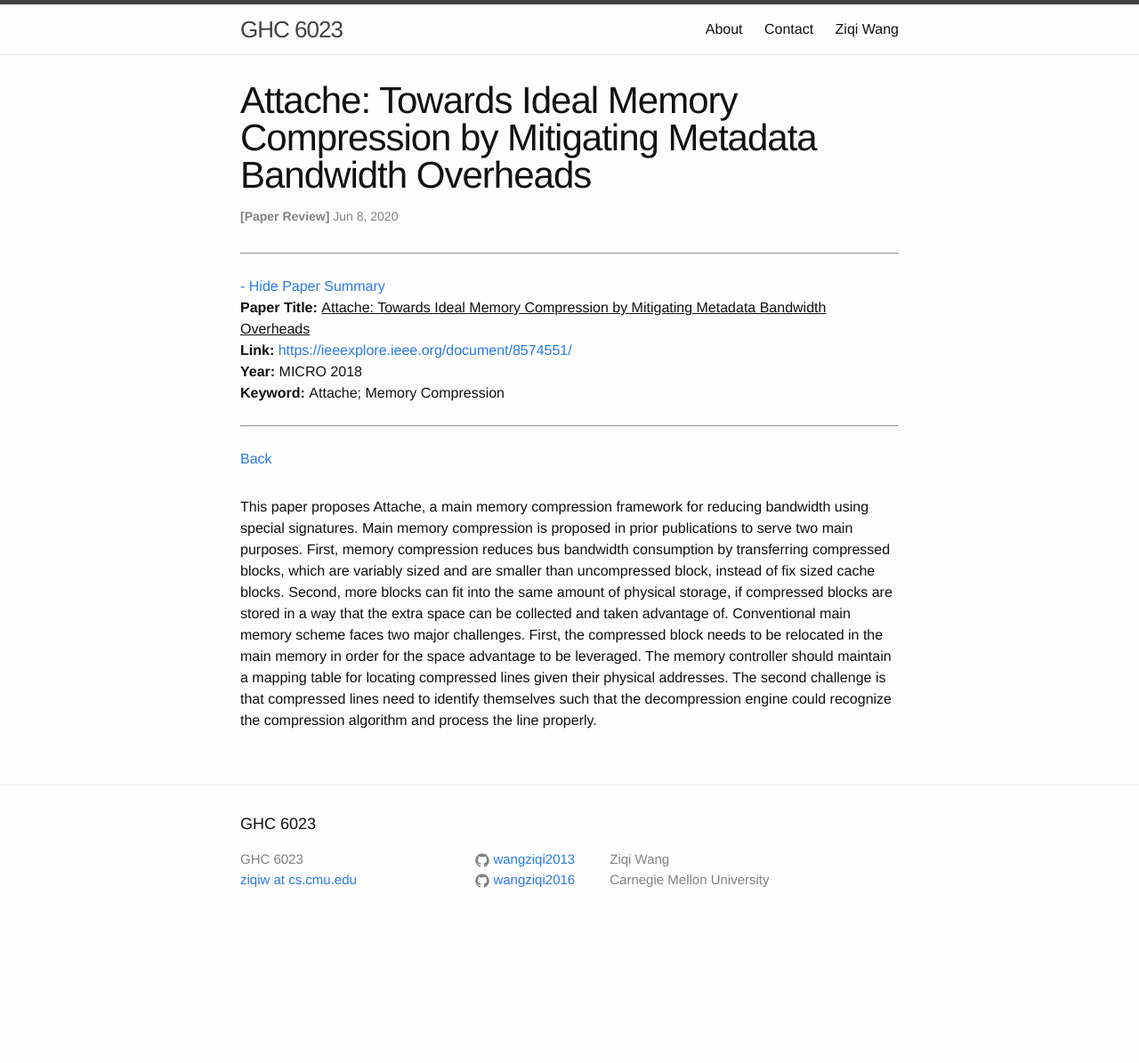
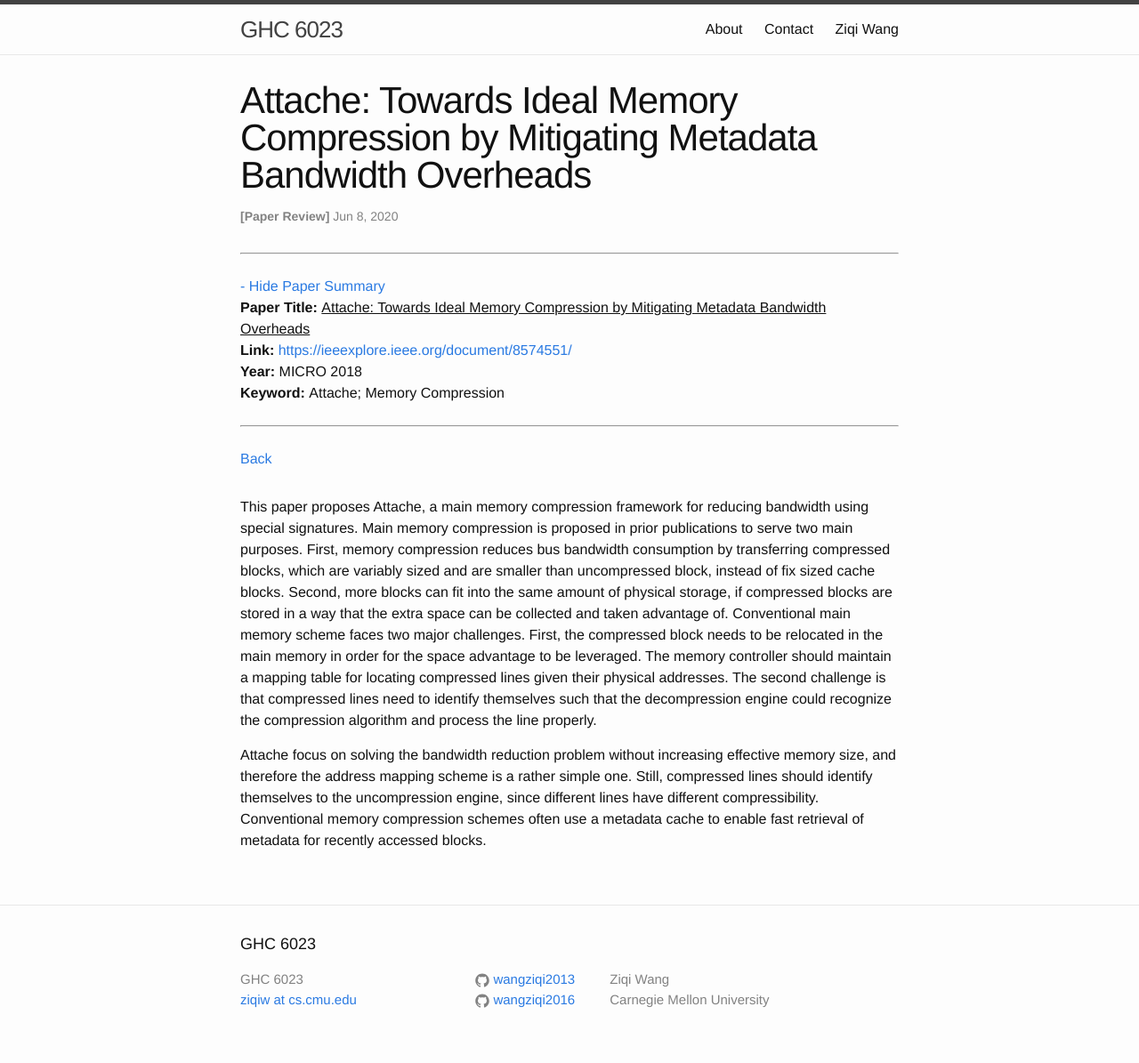
Before and after one commit to wangziqi2013/wangziqi2013.github.io, a Jekyll site: the page built from _posts/2020-06-08-attache.markdown, in a window 1280 px wide. Shown: the whole page at 89% size. Built offline with Jekyll 4.4.1, drawn with Linux system fonts in a browser that asks for light colours; before the commit the page ends 1060 px from its top, so only the background shows below that.

Commit message:
Adding metadata cache

```diff
--- a/_posts/2020-06-08-attache.markdown
+++ b/_posts/2020-06-08-attache.markdown
@@ -23,3 +23,8 @@ main memory in order for the space advantage to be leveraged. The memory control
 for locating compressed lines given their physical addresses. The second challenge is that compressed lines need to
 identify themselves such that the decompression engine could recognize the compression algorithm and process the
 line properly.
+
+Attache focus on solving the bandwidth reduction problem without increasing effective memory size, and therefore the address
+mapping scheme is a rather simple one. Still, compressed lines should identify themselves to the uncompression engine,
+since different lines have different compressibility. Conventional memory compression schemes often use a metadata cache
+to enable fast retrieval of metadata for recently accessed blocks.
```
